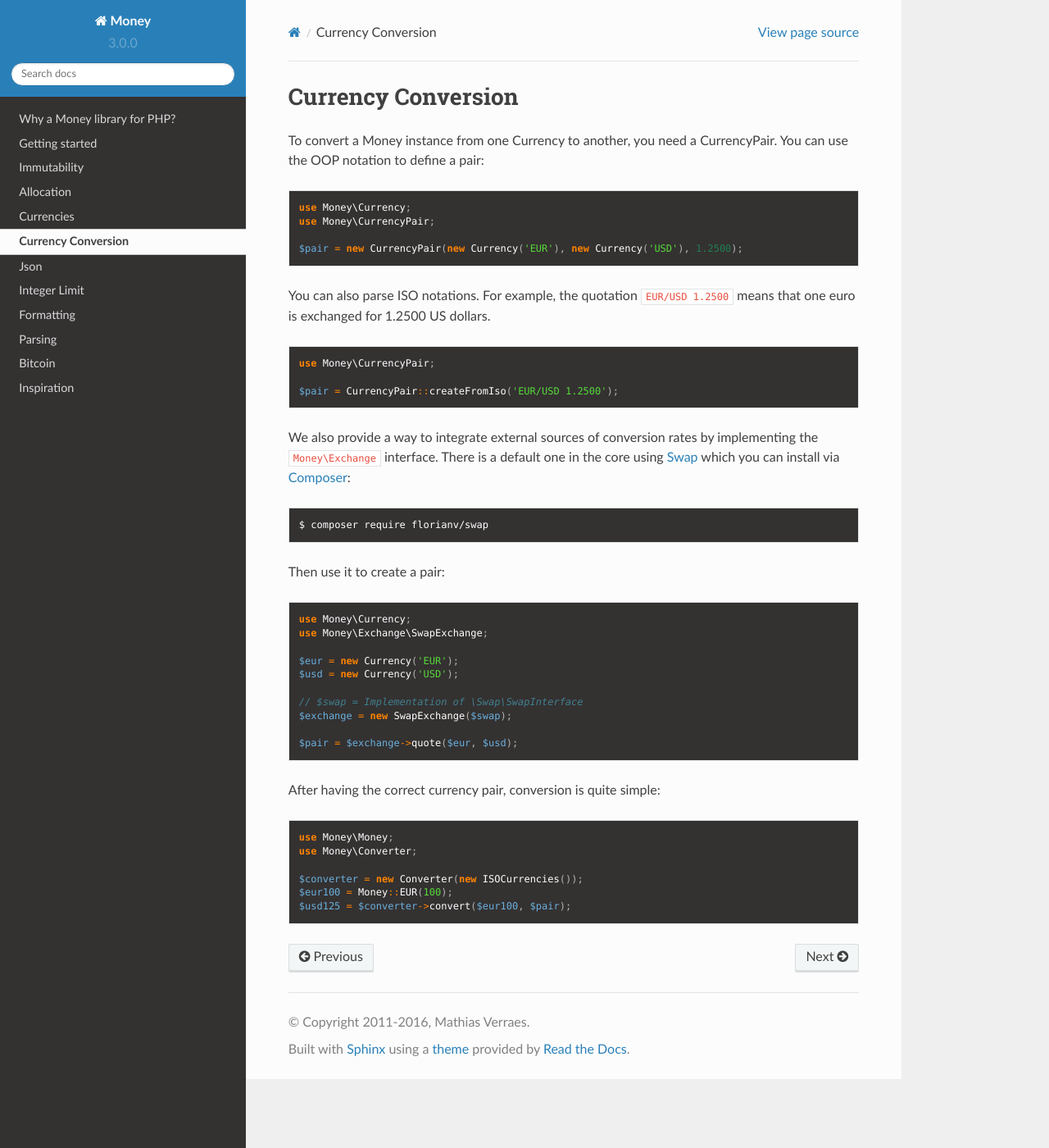
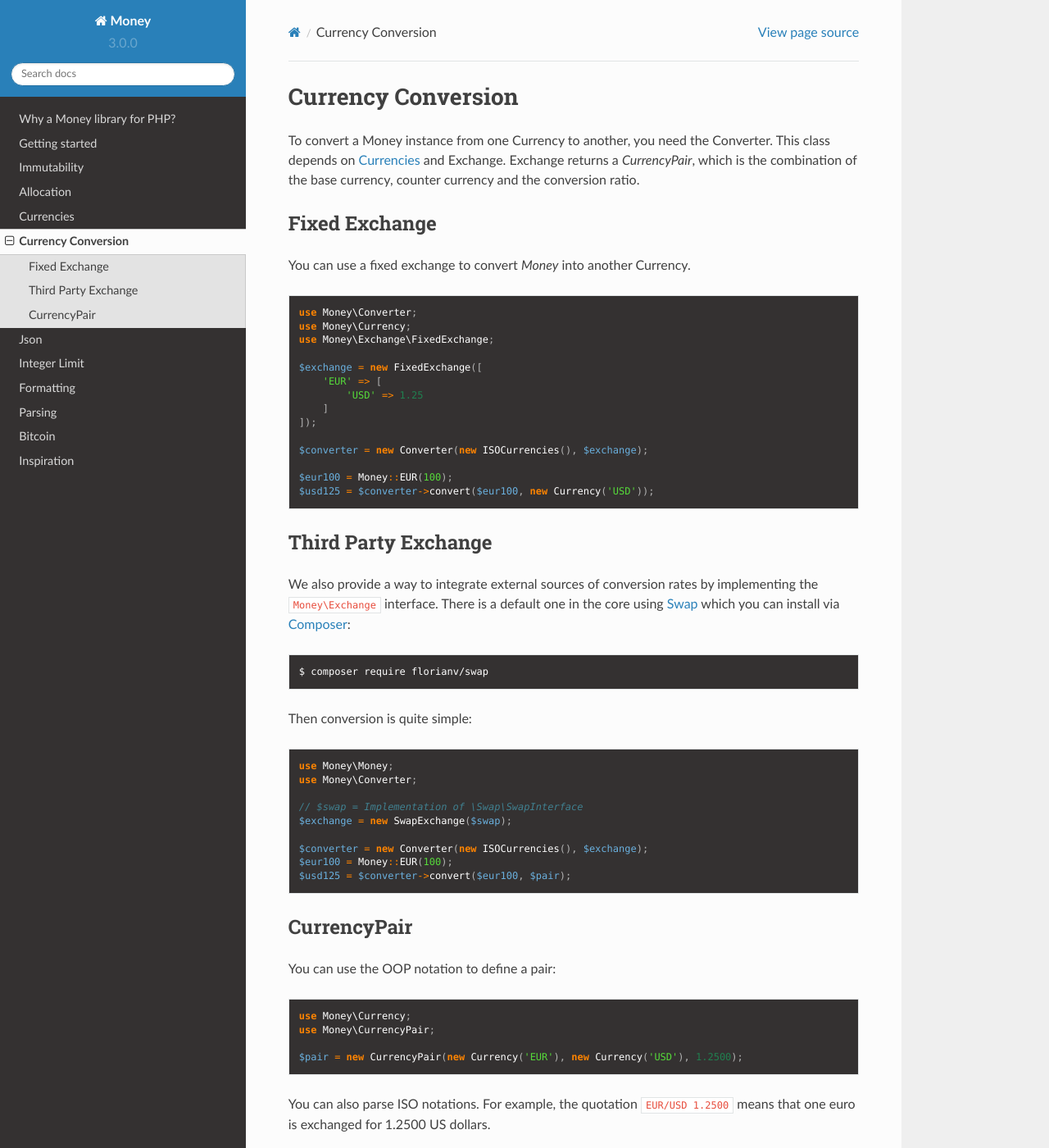
Before and after one commit to moneyphp/money, a Sphinx documentation site: the page built from doc/CurrencyConversion.rst, in a window 1280 px wide and 1400 px high. Shown: the whole window at 82% size. Built offline with Sphinx 7.4.7 and the Read the Docs theme 2.0.0, drawn with Linux system fonts in a browser that asks for light colours; some of the changed text lies outside the part shown.

Commit message:
update docs

```diff
--- a/doc/CurrencyConversion.rst
+++ b/doc/CurrencyConversion.rst
@@ -1,7 +1,65 @@
 Currency Conversion
 ===================
 
-To convert a Money instance from one Currency to another, you need a CurrencyPair.
+To convert a Money instance from one Currency to another, you need the Converter. This class depends on
+:doc:`Currencies` and Exchange. Exchange returns a `CurrencyPair`, which is the combination of the base
+currency, counter currency and the conversion ratio.
+
+Fixed Exchange
+--------------
+
+You can use a fixed exchange to convert `Money` into another Currency.
+
+.. code:: php
+
+    use Money\Converter;
+    use Money\Currency;
+    use Money\Exchange\FixedExchange;
+
+    $exchange = new FixedExchange([
+        'EUR' => [
+            'USD' => 1.25
+        ]
+    ]);
+
+    $converter = new Converter(new ISOCurrencies(), $exchange);
+
+    $eur100 = Money::EUR(100);
+    $usd125 = $converter->convert($eur100, new Currency('USD'));
+
+Third Party Exchange
+--------------------
+
+We also provide a way to integrate external sources of conversion rates by implementing
+the ``Money\Exchange`` interface. There is a default one in the core using Swap_
+which you can install via Composer_:
+
+.. code:: bash
+
+    $ composer require florianv/swap
+
+
+Then conversion is quite simple:
+
+.. code:: php
+
+    use Money\Money;
+    use Money\Converter;
+
+    // $swap = Implementation of \Swap\SwapInterface
+    $exchange = new SwapExchange($swap);
+
+    $converter = new Converter(new ISOCurrencies(), $exchange);
+    $eur100 = Money::EUR(100);
+    $usd125 = $converter->convert($eur100, $pair);
+
+
+.. _Swap: https://github.com/florianv/swap
+.. _Composer: https://getcomposer.org
+
+
+CurrencyPair
+------------
 You can use the OOP notation to define a pair:
 
 .. code:: php
@@ -21,17 +79,8 @@ means that one euro is exchanged for 1.2500 US dollars.
 
     $pair = CurrencyPair::createFromIso('EUR/USD 1.2500');
 
-
-We also provide a way to integrate external sources of conversion rates by implementing
-the ``Money\Exchange`` interface. There is a default one in the core using Swap_
-which you can install via Composer_:
-
-.. code:: bash
-
-    $ composer require florianv/swap
-
-
-Then use it to create a pair:
+You could also create a pair using a third party. There is a default one in the core using Swap_
+which you can install via Composer_.
 
 .. code:: php
 
@@ -45,19 +94,3 @@ Then use it to create a pair:
     $exchange = new SwapExchange($swap);
 
     $pair = $exchange->quote($eur, $usd);
-
-
-After having the correct currency pair, conversion is quite simple:
-
-.. code:: php
-
-    use Money\Money;
-    use Money\Converter;
-
-    $converter = new Converter(new ISOCurrencies());
-    $eur100 = Money::EUR(100);
-    $usd125 = $converter->convert($eur100, $pair);
-
-
-.. _Swap: https://github.com/florianv/swap
-.. _Composer: https://getcomposer.org
```
